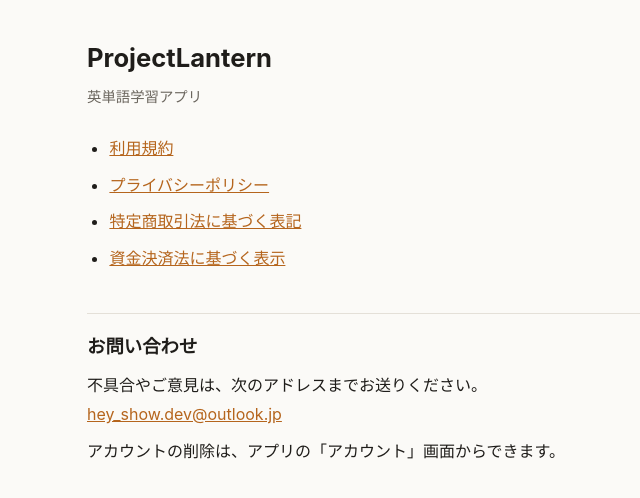
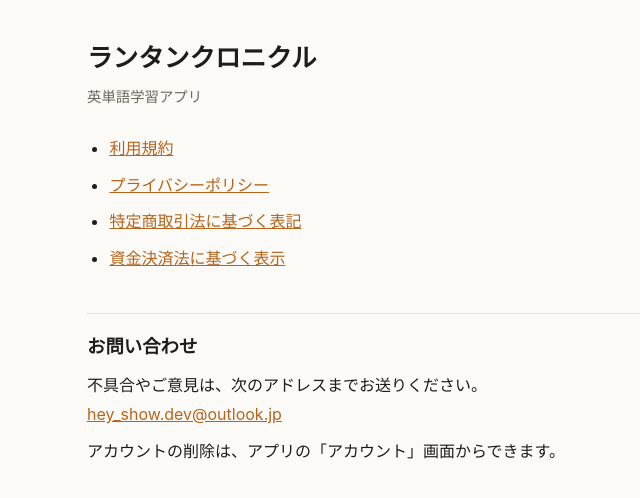
Before and after one commit to hey-show123/lantern-legal, a plain HTML site: page index.html in a window 1280 px wide. Shown: the whole page, without its empty margins (209-849 px from the left). Drawn offline with Linux system fonts and the light colour scheme.

Commit message:
Use the app name ランタンクロニクル

```diff
--- a/index.html
+++ b/index.html
@@ -3,12 +3,12 @@
 <head>
 <meta charset="utf-8">
 <meta name="viewport" content="width=device-width, initial-scale=1">
-<title>ProjectLantern サポート</title>
+<title>ランタンクロニクル サポート</title>
 <link rel="stylesheet" href="style.css">
 </head>
 <body>
 <main>
-<h1>ProjectLantern</h1>
+<h1>ランタンクロニクル</h1>
 <p class="meta">英単語学習アプリ</p>
 <ul>
   <li><a href="terms.html">利用規約</a></li>
```
Also changed, not shown: privacy.html (+1 -1 lines), terms.html (+1 -1 lines).
